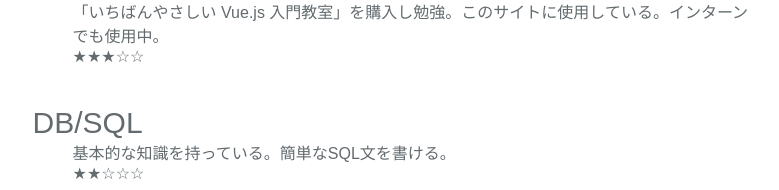
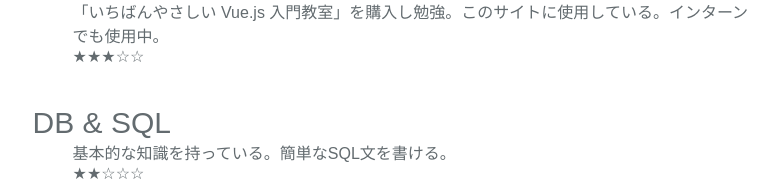
Before and after one commit to ky0he1/portfolio, a Vue app: page /portfolio/skills in a window 1280 px wide. Shown: the part 745-935 px from the top of the page, without its empty margins (249-1028 px from the left). Built offline with nearby package versions, Linux system fonts and the light colour scheme.

Commit message:
fix typo

```diff
--- a/src/components/Skills.vue
+++ b/src/components/Skills.vue
@@ -19,7 +19,7 @@
         <div class="skill-title">Vue.js</div>
         <p>「いちばんやさしい Vue.js 入門教室」を購入し勉強。このサイトに使用している。インターンでも使用中。</p>
         <p>★★★☆☆</p>
-        <div class="skill-title">DB/SQL</div>
+        <div class="skill-title">DB & SQL</div>
         <p>基本的な知識を持っている。簡単なSQL文を書ける。</p>
         <p>★★☆☆☆</p>
         <div class="skill-title">Go</div>
```
Also changed, not shown: 6 other files (tests, documents, lock files or other folders).
